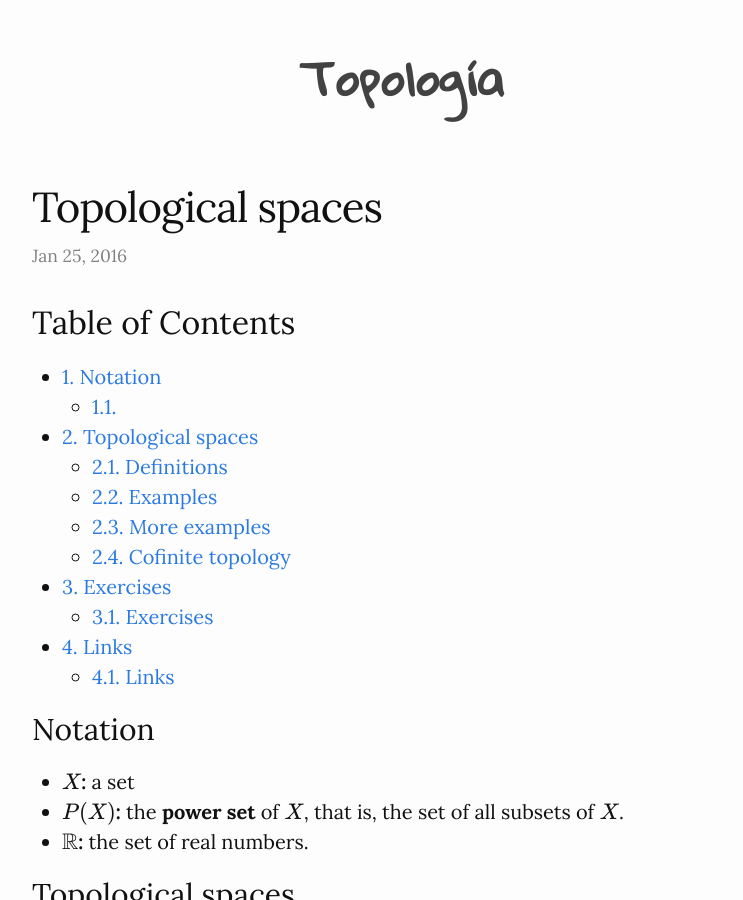
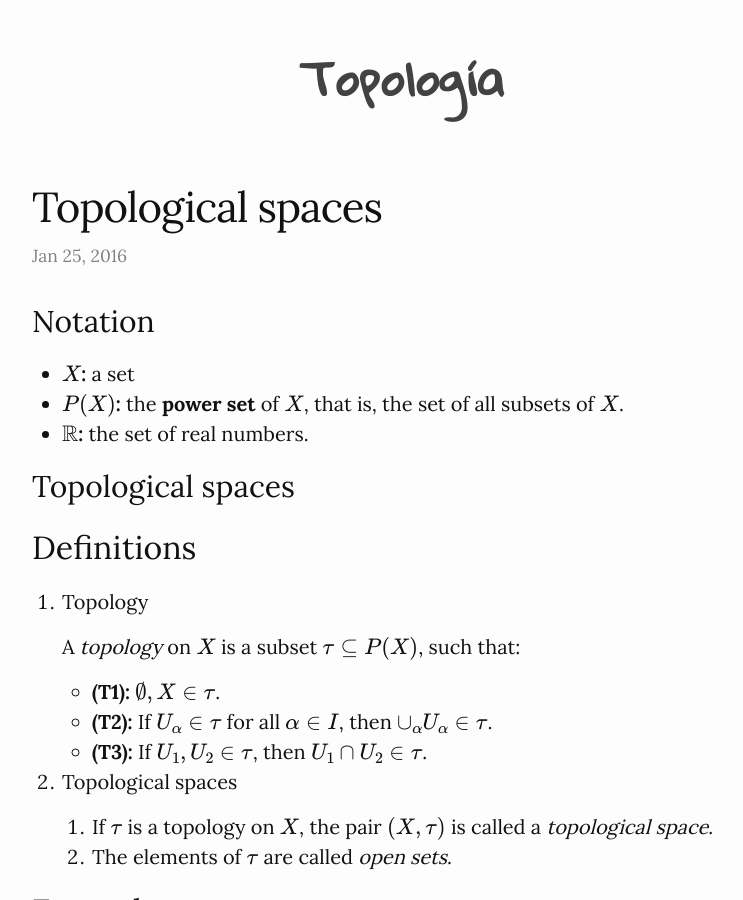
Before and after one commit to rvf0068/topologia, a Jekyll site: the page built from _posts/2016-01-25-topological-spaces.md, in a window 1280 px wide and 900 px high. Shown: the whole window, without its empty margins (238-981 px from the left). Built offline with Jekyll 4.4.1, drawn with Linux system fonts in a browser that asks for light colours; formulas are drawn with MathJax 3.

Commit message:
Remove tocs

```diff
--- a/_posts/2016-01-25-topological-spaces.md
+++ b/_posts/2016-01-25-topological-spaces.md
@@ -7,50 +7,18 @@ published: true
 categories:
 ---
 
-<div id="table-of-contents">
-<h2>Table of Contents</h2>
-<div id="text-table-of-contents">
-<ul>
-<li><a href="#orgheadline2">1. Notation</a>
-<ul>
-<li><a href="#orgheadline1">1.1. </a></li>
-</ul>
-</li>
-<li><a href="#orgheadline11">2. Topological spaces</a>
-<ul>
-<li><a href="#orgheadline5">2.1. Definitions</a></li>
-<li><a href="#orgheadline6">2.2. Examples</a></li>
-<li><a href="#orgheadline7">2.3. More examples</a></li>
-<li><a href="#orgheadline10">2.4. Cofinite topology</a></li>
-</ul>
-</li>
-<li><a href="#orgheadline13">3. Exercises</a>
-<ul>
-<li><a href="#orgheadline12">3.1. Exercises</a></li>
-</ul>
-</li>
-<li><a href="#orgheadline15">4. Links</a>
-<ul>
-<li><a href="#orgheadline14">4.1. Links</a></li>
-</ul>
-</li>
-</ul>
-</div>
-</div>
+# Notation
 
 
-# Notation<a id="orgheadline2"></a>
-
-## <a id="orgheadline1"></a>
 
 -   **$$X$$:** a set
 -   **$$P(X)$$:** the **power set** of $$X$$, that is, the set of all
     subsets of $$X$$.
 -   **$$\mathbb{R}$$:** the set of real numbers.
 
-# Topological spaces<a id="orgheadline11"></a>
+# Topological spaces
 
-## Definitions<a id="orgheadline5"></a>
+## Definitions
 
 1.  Topology
 
@@ -68,7 +36,7 @@ categories:
         called a *topological space*.
     2.  The elements of $$\tau$$ are called *open sets*.
 
-## Examples<a id="orgheadline6"></a>
+## Examples
 
 -   Let $$X$$ be any set. Then $$\tau_{d}=P(X)$$ is a topology,
     called the *discrete topology*.
@@ -79,7 +47,7 @@ categories:
 -   Let $$X=\{1,2\}$$. Then $$\tau=\{\emptyset,X,\{1\}\}$$ is a
     topology, and $$(X,\tau)$$ is called the *Sierpiński space*.
 
-## More examples<a id="orgheadline7"></a>
+## More examples
 
 -   Let
     -   $$X=\mathbb{R}$$,
@@ -94,7 +62,7 @@ categories:
               \text{such that } B_{\epsilon}(x)\subseteq U\}$$.
     -   Then $$\tau$$ is called the *metric topology* on $$X$$.
 
-## Cofinite topology<a id="orgheadline10"></a>
+## Cofinite topology
 
 1.  Cofinite topology
 
@@ -111,9 +79,9 @@ categories:
         $$U_{1}\cap U_{2}$$ is empty or $$X-(U_{1}\cap U_{2})$$ is
         finite.
 
-# Exercises<a id="orgheadline13"></a>
 
-## Exercises<a id="orgheadline12"></a>
+
+## Exercises
 
 1.  Show that if $$X$$ is any set, there is a metric on $$X$$ such
     that the metric topology is the same as the discrete topology.
@@ -123,9 +91,9 @@ categories:
     $$\alpha\in I$$, then $$\tau=\cap\tau_{\alpha}$$ is a topology
     on $$X$$.
 
-# Links<a id="orgheadline15"></a>
 
-## Links<a id="orgheadline14"></a>
+
+## Links
 
 -   [Topological space - Wikipedia, the free encyclopedia](http://en.wikipedia.org/wiki/Topological_space)
 -   [How to get intuition in topology concerning the definitions? - Mathematics Stack Exchange](http://math.stackexchange.com/questions/1598409/)
```
Also changed, not shown: 1 other file.
